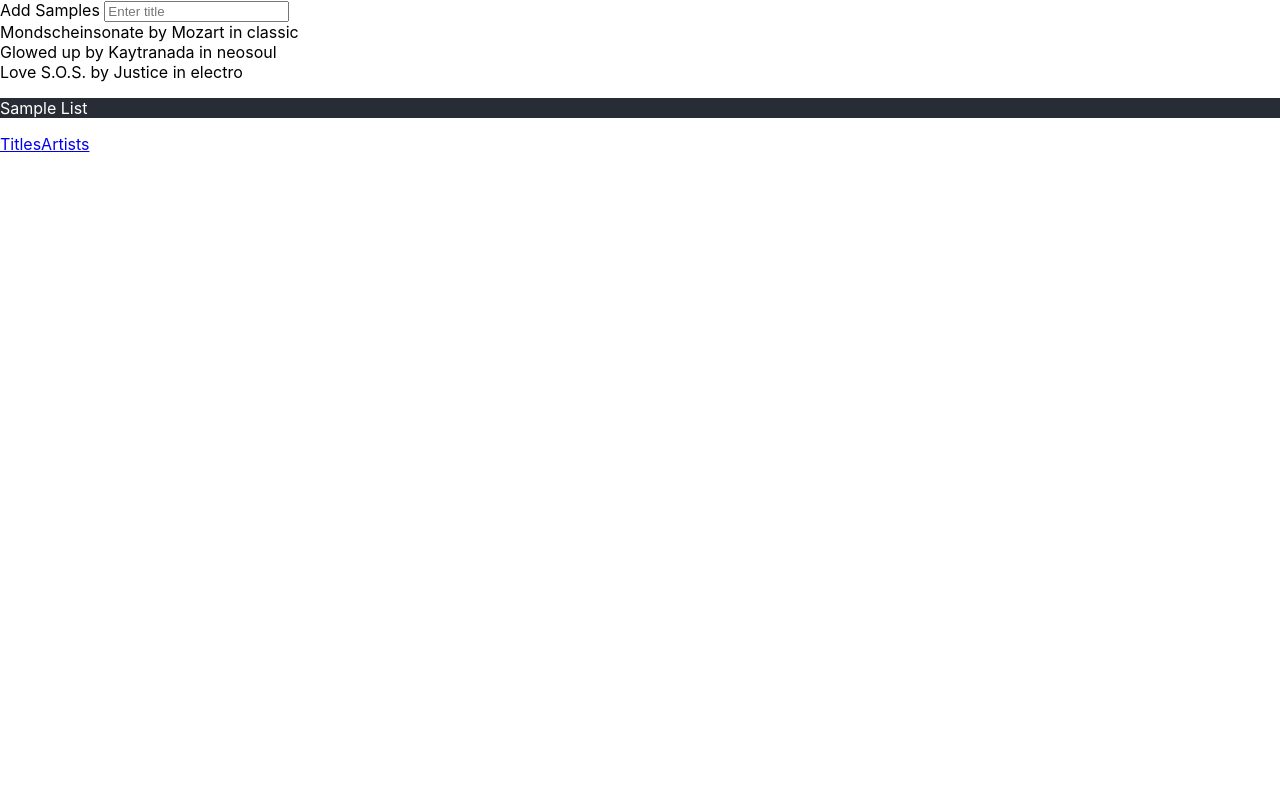
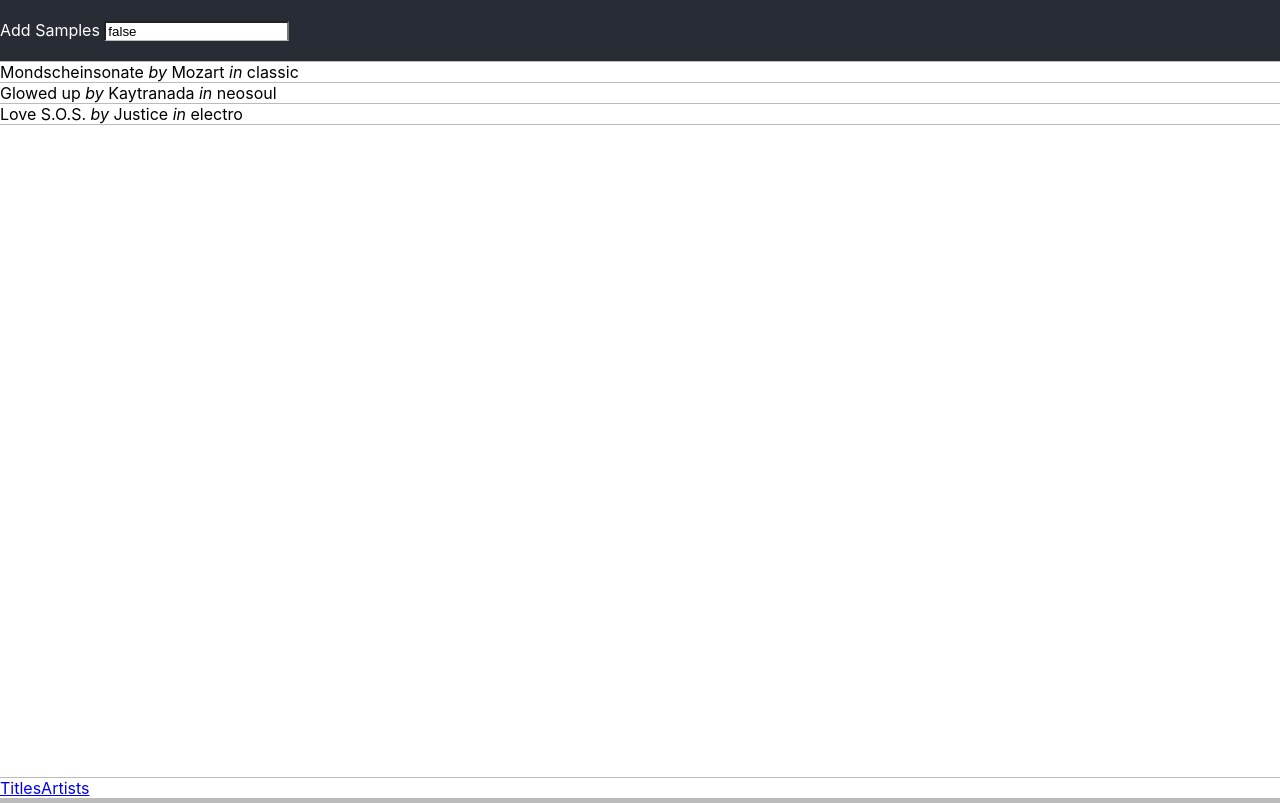
Before and after one commit to manuelpapa/todo, a React (Create React App) app: page / in a window 1280 px wide. Built offline with nearby package versions, Linux system fonts and the light colour scheme; data requests are answered from the project's data file.

Commit message:
Add function to api for adding new samples

```diff
--- a/src/App.css
+++ b/src/App.css
@@ -1,22 +1,19 @@
 .App {
-  text-align: center;
+  height: 100vh;
+  display: grid;
+  grid-template-rows: auto 1fr auto;
 }
 
 .App-header {
   background-color: #282c34;
-
+  padding: 20px 0;
   color: white;
 }
 
-.App-link {
-  color: #61dafb;
+.App-main,
+* {
+  border-bottom: 1px solid #bbb;
 }
 
-@keyframes App-logo-spin {
-  from {
-    transform: rotate(0deg);
-  }
-  to {
-    transform: rotate(360deg);
-  }
+.App-footer {
 }
--- a/src/App.js
+++ b/src/App.js
@@ -1,11 +1,19 @@
 import React, { useState, useEffect } from "react";
 import "./App.css";
 import { fetchSamples, addSamples } from "./api/samplesApi";
-import { BrowserRouter as Router, Switch, Route, Link } from "react-router-dom";
+import {
+  BrowserRouter as Router,
+  Switch,
+  Route,
+  Link,
+  useHistory,
+} from "react-router-dom";
 
 function App() {
   const [samples, setSamples] = useState(null);
-  const [query, setQuery] = useState("");
+  const [addSamples, setAddSamples] = useState(false);
+
+  // let history = useHistory();
 
   useEffect(() => {
     async function doFetch() {
@@ -13,31 +21,32 @@ function App() {
       setSamples(samples);
     }
     doFetch();
-  }, []);
+  }, [addSamples]);
+
+  // async function handleClick() {
+  //   history.push("/add-sample")
+  // }
 
   return (
-    <>
-      <header>
+    <div className="App">
+      <header className="App-header">
         Add Samples{" "}
         <input
-          value={query}
-          onChange={(event) => setQuery(event.target.value)}
+          value={addSamples}
+          onChange={(event) => setAddSamples(event.target.value)}
           placeholder="Enter title"
         />
       </header>
 
       <Router>
-        <div classname="app">
+        <div className="App-main">
           {samples?.map((sample) => (
             <div key={sample.id}>
-              {sample.title} by {sample.artist} in {sample.genre}
+              {sample.title} <i>by</i> {sample.artist} <i>in</i> {sample.genre}
             </div>
           ))}
 
           <Switch>
-            <header className="App-header">
-              <p>Sample List</p>
-            </header>
             <Route path="/samples/:title">
               <h2>Titles</h2>
             </Route>
@@ -45,12 +54,13 @@ function App() {
               <h2>Artists</h2>
             </Route>
           </Switch>
-
+        </div>
+        <div className="App-footer">
           <Link to="/titles">Titles</Link>
           <Link to="/artists">Artists</Link>
         </div>
       </Router>
-    </>
+    </div>
   );
 }
 
--- a/src/api/samplesApi.js
+++ b/src/api/samplesApi.js
@@ -1,4 +1,4 @@
-async function fetchSamples() {
+export async function fetchSamples() {
   const response = await fetch("http://localhost:3333/samples");
   if (!response.ok) {
     throw response;
@@ -8,18 +8,10 @@ async function fetchSamples() {
   return result;
 }
 
-async function addSamples() {
-  const response = await fetch("http://localhost:3333/samples", {
+export function addSamples(newTitle) {
+  fetch("http://localhost:3333/samples", {
     method: "POST",
-    headers: {
-      "Content-Type": "application/json",
-    },
-    body: JSON.stringify({ title: "", artist: "" }),
+    body: JSON.stringify({ title: "new shit" }),
+    headers: { "Content-Type": "application/json" },
   });
-  if (!response.ok) {
-    throw response;
-  }
-  const result = await response.json();
-  return result;
 }
-export { fetchSamples, addSamples };
--- a/src/index.css
+++ b/src/index.css
@@ -1,13 +1,19 @@
+*,
+*:before,
+*:after {
+  box-sizing: border-box;
+}
+
 body {
   margin: 0;
-  font-family: -apple-system, BlinkMacSystemFont, 'Segoe UI', 'Roboto', 'Oxygen',
-    'Ubuntu', 'Cantarell', 'Fira Sans', 'Droid Sans', 'Helvetica Neue',
+  font-family: -apple-system, BlinkMacSystemFont, "Segoe UI", "Roboto", "Oxygen",
+    "Ubuntu", "Cantarell", "Fira Sans", "Droid Sans", "Helvetica Neue",
     sans-serif;
   -webkit-font-smoothing: antialiased;
   -moz-osx-font-smoothing: grayscale;
 }
 
 code {
-  font-family: source-code-pro, Menlo, Monaco, Consolas, 'Courier New',
+  font-family: source-code-pro, Menlo, Monaco, Consolas, "Courier New",
     monospace;
 }
```
